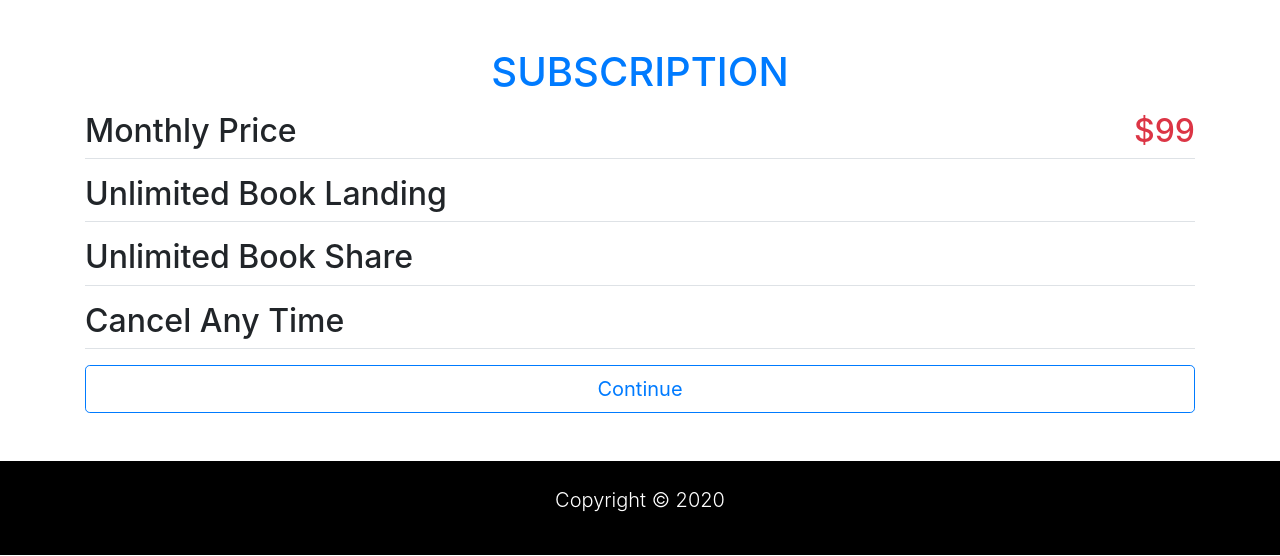
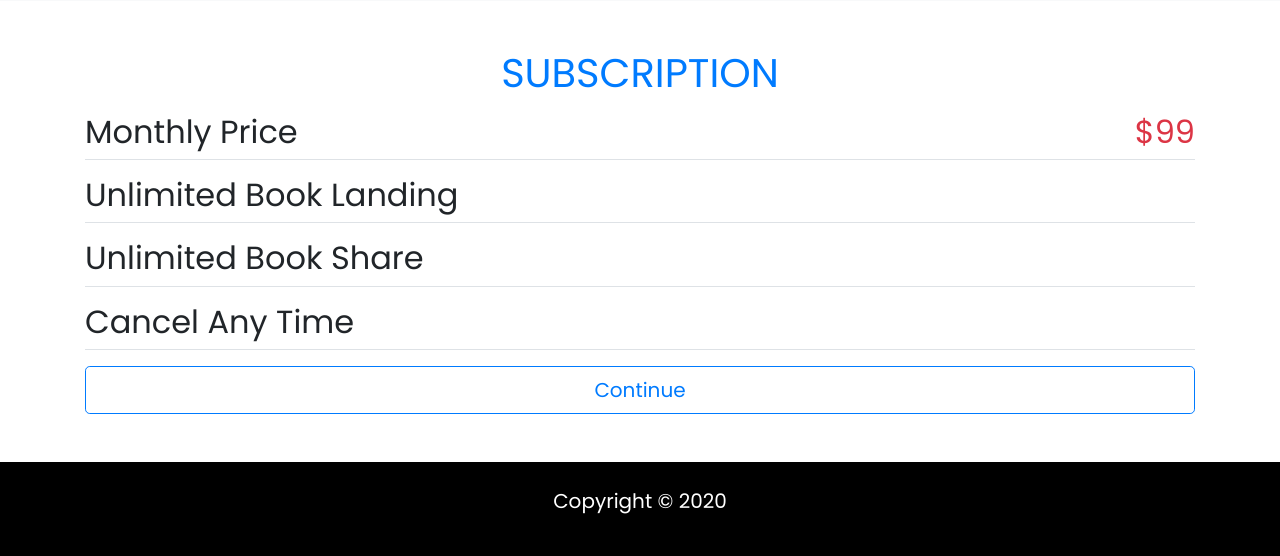
Before and after one commit to faridmumtaz/booksXchange, a PHP site: page / in a window 1280 px wide. Shown: the part 2179-2735 px from the top of the page. Run offline with PHP 8.4, Linux system fonts and the light colour scheme; some libraries are stand-ins or nearby versions.

Commit message:
I added font of poppins.

```diff
--- a/css/style.css
+++ b/css/style.css
@@ -1,5 +1,10 @@
+@import url('https://fonts.googleapis.com/css2?family=Poppins&display=swap');
 body {
+    margin: 0;
+    padding: 0;
     overflow-x: hidden;
+    box-sizing: border-box;
+    font-family: 'Poppins', sans-serif;
 }
 nav {
   background: #000;
```
